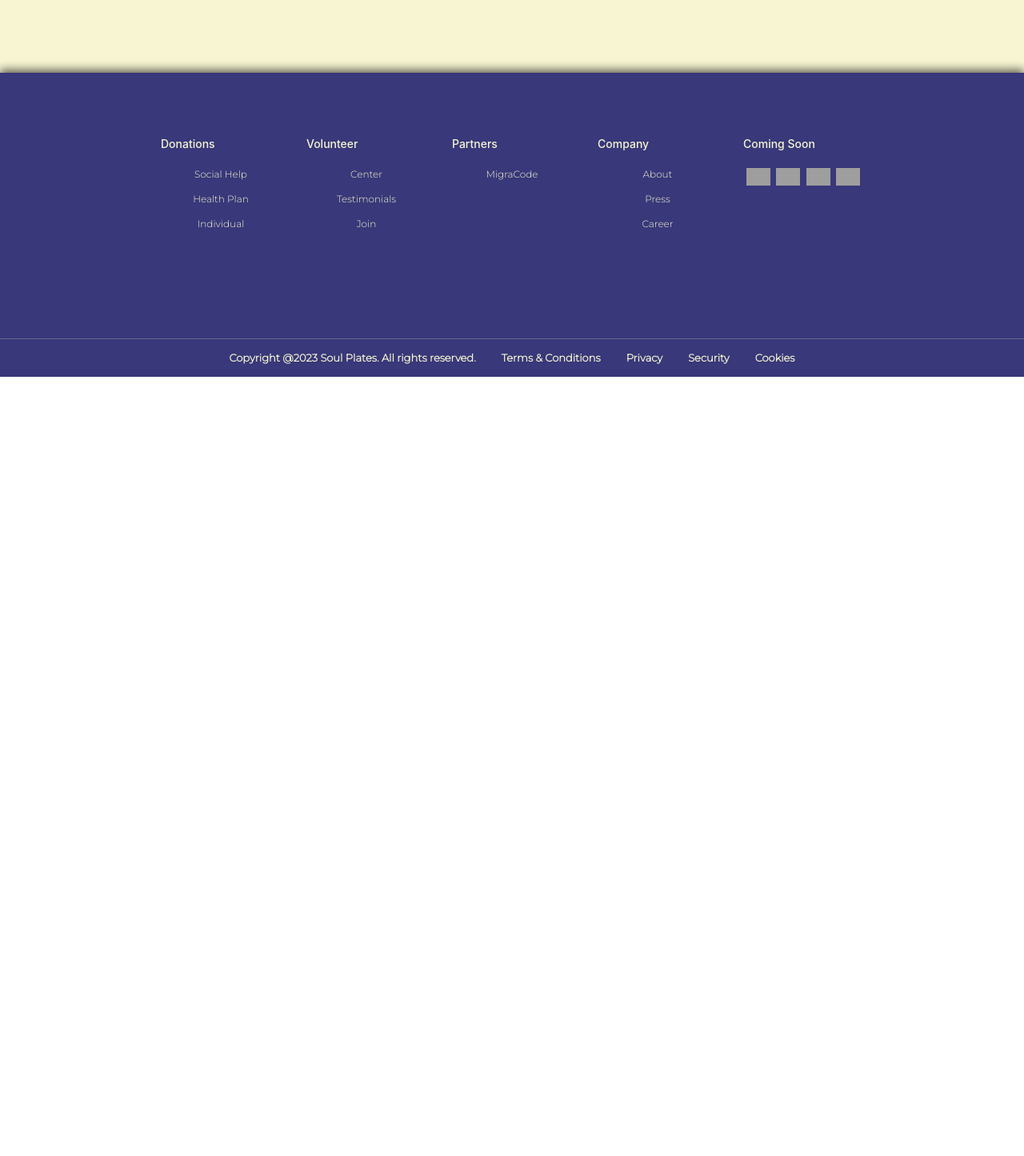
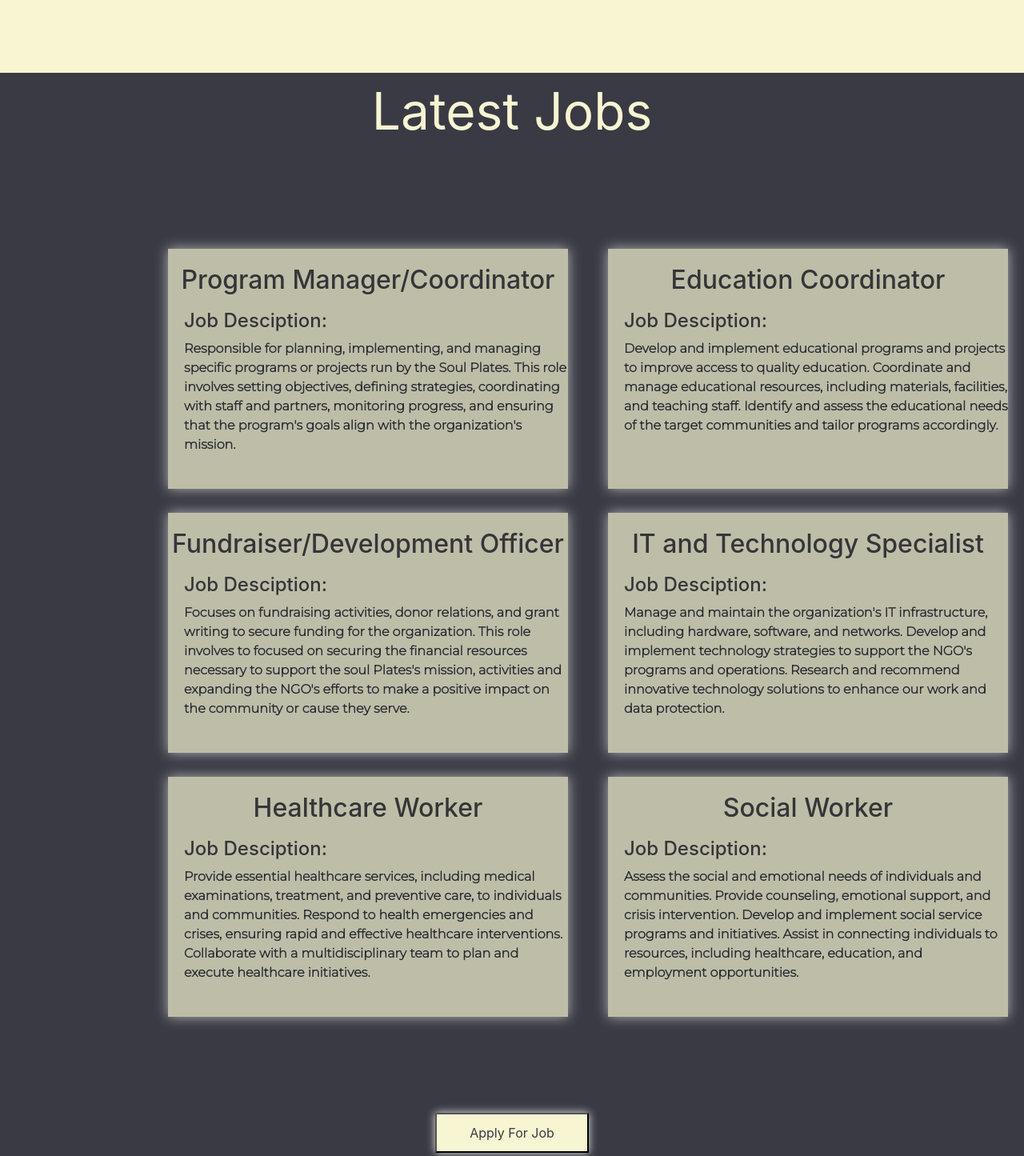
Before and after one commit to Majoissa/SoulPlatesProject, a React (Create React App) app in the folder react-app/: page /beneficiaries in a window 1280 px wide. Shown: the part 1425-2870 px from the top of the page at 80% size. Before the commit the page ends 1896 px from the top, so only its background shows below. Built offline with nearby package versions, Linux system fonts and the light colour scheme; grey boxes are pictures that could not be loaded; a web font is replaced by a local one.

Commit message:
job posting is done on beneficiaries page

```diff
--- a/react-app/src/components/Beneficiaries.jsx
+++ b/react-app/src/components/Beneficiaries.jsx
@@ -2,12 +2,19 @@ import Navbar from "./Navbar";
 import Footer from "./footer";
 import BeneficiaryVideo from "./Beneficiary-video";
 import TextCards from "./Beneficiary-text-cards";
+import JobPosts from "./Job-posting";
+import JobHeading from "./Job-posting-h1";
+import JobApplyButton from "./Job-apply-button";
+
 function Beneficiaries() {
   return (
     <div>
       <Navbar />
       <BeneficiaryVideo/>
       <TextCards />
+      < JobHeading />
+      <JobPosts />
+      <JobApplyButton />
       <Footer />
     </div>
   );
--- /dev/null
+++ b/react-app/src/components/Job-apply-button.css
@@ -0,0 +1,19 @@
+.job-apply-button {
+
+    background-color: #3A3A45;
+    width:100%;
+    height: 300px;
+    text-align: center;
+
+
+}
+
+.job-apply-button button {
+
+    background-color:  #F7F5D2;
+    color: #3A3A45;
+    width: 15%;
+    height: 55%;
+    box-shadow: 0px 0px 10px #eae8e8;
+
+}
--- /dev/null
+++ b/react-app/src/components/Job-apply-button.jsx
@@ -0,0 +1,26 @@
+import React , {useState} from'react';
+import "./Job-apply-button.css";
+import JobApplyForm from "./Job-apply-form";
+
+function JobApplyButton() {
+
+  const [showForm, setShowForm] = useState(false)
+
+     return (
+
+        <div className="job-apply-button">
+          {
+            showForm? (
+            <JobApplyForm />
+
+            ):(
+
+             <button onClick={() => setShowForm (true)} style={{height:'50px'}}>Apply For Job</button>
+
+            )}
+
+        </div>
+   );
+}
+
+export default JobApplyButton;
--- /dev/null
+++ b/react-app/src/components/Job-apply-form.css
@@ -0,0 +1,12 @@
+.jobs-form {
+
+   width:100%;
+   height: 500px;
+   background-color: #3A3A45 ;
+   color: white;
+   padding-bottom: 50px;
+   font-Family: 'Montserrat', sans-serif;
+   font-weight: bold;
+   font-size: 1.2rem;
+
+}
--- /dev/null
+++ b/react-app/src/components/Job-apply-form.jsx
@@ -0,0 +1,77 @@
+import React, { useState } from 'react';
+import "./Job-apply-form.css";
+
+function JobApplyForm () {
+
+    const [fullName, setfullName] = useState("");
+    const [email, setEmail] = useState("");
+    const [selectJob, setselectJob] = useState("");
+
+
+    const handleSubmit = (e) => {
+
+        e.preventDefault();
+    };
+
+    return  (
+
+      <div className="job-apply-form-box" style={{width:'100%', height:'350px'}}>
+
+
+        <form className='jobs-form' onSubmit={handleSubmit}>
+
+           <lable htmlFor = "Fullname" style={{marginRight:'15px'}}>Fullname</lable>
+           <input
+             type="text"
+             id="fullname"
+             name="fullname"
+             value={fullName}
+             onChange={(e) => setfullName(e.target.value)}
+             style={{marginBottom:'20px', fontFamily:'Montserrat sans-serif', marginRight:'15px'}}
+             />
+             <br />
+
+             <lable htmlFor = "email" style={{marginRight:'40px'}}>Email</lable>
+           <input
+             type="text"
+             id="email"
+             name="email"
+             value={email}
+             onChange={(e) => setEmail(e.target.value)}
+             style={{marginBottom:'20px', fontFamily:'Montserrat sans-serif'}}
+             />
+             <br />
+
+
+             <label htmlFor="selectJob" style={{marginRight:'15px'}}>Select Desired Position</label>
+
+             <select style={{marginBottom:'20px',marginRight:'135px'}}
+            id="selectJob"
+            value={selectJob}
+            onChange={(e) => setselectJob(e.target.value)}
+            required
+
+          >
+            <option value="">Select an option</option>
+            <option value="Program Manager/Coordinator">Program Manager/Coordinator</option>
+            <option value="Education Coordinator">Education Coordinator</option>
+            <option value="Fundraiser/Development Officer">Fundraiser/Development Officer</option>
+            <option value="IT and Technology Specialist">IT and Technology Specialist</option>
+            <option value="Healthcare Worker">Healthcare Worker</option>
+            <option value="Social Worker">Social Worker</option>
+            </select>
+
+            <br />
+
+             <input type = "submit" value= "Submit" style={{backgroundColor:'#F7F5D2;', marginLeft:'80px', fontWeight:'bold'}} />
+
+           </form>
+
+        </div>
+
+
+    )
+
+}
+
+export default JobApplyForm;
--- /dev/null
+++ b/react-app/src/components/Job-posting-h1.css
@@ -0,0 +1,16 @@
+.job-post-heading {
+
+    width: 100%;
+    height: 100px;
+    color: #F7F5D2;
+    background-color:  #3A3A45 ;
+    text-align: center;
+    font-size: 4rem;
+    transition: background-color 0.3s, color 0.3s, font-size 0.3s;
+}
+
+.job-post-heading:hover {
+    background-color: #F7F5D2;
+    color: #3A3A45;
+    font-size: 4.2rem; /* Slightly increase font size on hover */
+}
--- /dev/null
+++ b/react-app/src/components/Job-posting-h1.jsx
@@ -0,0 +1,16 @@
+import React from 'react';
+import "./Job-posting-h1.css";
+
+function JobHeading() {
+
+    return (
+
+        <div className='job-post-heading'>
+
+            <h7>Latest Jobs</h7>
+        </div>
+
+    )
+
+}
+export default JobHeading;
--- /dev/null
+++ b/react-app/src/components/Job-posting.css
@@ -0,0 +1,40 @@
+.main-job-box{
+
+    padding-top: 120px;
+    background-color:   #3A3A45 ;
+    height: 1200px;
+    display:flex;
+}
+
+.job-box-1 {
+
+    height: 800px;
+    background-color:   #3A3A45 ;
+    margin-left: 160px;
+
+}
+
+
+.job-box-2 {
+
+    height: 800px;
+    background-color:   #3A3A45 ;
+
+}
+
+.job-post {
+    width: 500px;
+    height: 300px;
+    background-color: #F7F5D2;
+    margin-left: 50px;
+    box-shadow: 0px 0px 15px #eae8e8;
+    opacity: 0.7;
+    transition: opacity 0.3s;
+}
+
+.job-post:hover {
+    opacity: 1;
+    transition: opacity 0.3s;
+    border:solid 3px blueviolet;
+
+}
--- /dev/null
+++ b/react-app/src/components/Job-posting.jsx
@@ -0,0 +1,82 @@
+import React from 'react';
+import "./Job-posting.css";
+
+function JobPosts() {
+
+    return (
+
+    <div className='main-job-box'>
+
+        <div className='job-box-1'>
+
+           <div className='job-post' style={{marginBottom:'30px'}}>
+
+               <h1 style={{fontSize:'2rem', textAlign:'center', paddingTop:'20px'}}>Program Manager/Coordinator</h1>
+               <h1 style={{fontSize:'1.5rem', textAlign:'left', paddingTop:'10px', paddingLeft:'20px'}}>Job Desciption:</h1>
+               <p style={{fontSize:'1rem',textAlign:'left', paddingLeft:'20px',fontWeight:'bold' }}>
+               Responsible for planning, implementing, and managing specific programs or projects run by the Soul Plates. This role involves setting objectives, defining strategies, coordinating with staff and partners, monitoring progress, and ensuring that the program's goals align with the organization's mission.
+               </p>
+
+          </div>
+          <div className='job-post'  style={{marginBottom:'30px'}}>
+
+              <h1 style={{fontSize:'2rem', textAlign:'center', paddingTop:'20px'}}>Fundraiser/Development Officer</h1>
+              <h1 style={{fontSize:'1.5rem', textAlign:'left', paddingTop:'10px', paddingLeft:'20px'}}>Job Desciption:</h1>
+               <p style={{fontSize:'1rem',textAlign:'left', paddingLeft:'20px',fontWeight:'bold' }}>
+               Focuses on fundraising activities, donor relations, and grant writing to secure funding for the organization. This role involves to focused on securing the financial resources necessary to support the soul Plates's mission, activities and expanding the NGO's efforts to make a positive impact on the community or cause they serve.
+               </p>
+
+          </div>
+          <div className='job-post' style={{marginBottom:'30px'}}>
+
+              <h1 style={{fontSize:'2rem', textAlign:'center', paddingTop:'20px'}}>Healthcare Worker</h1>
+              <h1 style={{fontSize:'1.5rem', textAlign:'left', paddingTop:'10px', paddingLeft:'20px'}}>Job Desciption:</h1>
+               <p style={{fontSize:'1rem',textAlign:'left', paddingLeft:'20px',fontWeight:'bold' }}>
+               Provide essential healthcare services, including medical examinations, treatment, and preventive care, to individuals and communities. Respond to health emergencies and crises, ensuring rapid and effective healthcare interventions. Collaborate with a multidisciplinary team to plan and execute healthcare initiatives.
+               </p>
+
+
+          </div>
+
+        </div>
+
+        <div className='job-box-2'>
+          <div className='job-post'  style={{marginBottom:'30px'}}>
+
+             <h1 style={{fontSize:'2rem', textAlign:'center', paddingTop:'20px'}}>Education Coordinator</h1>
+             <h1 style={{fontSize:'1.5rem', textAlign:'left', paddingTop:'10px', paddingLeft:'20px'}}>Job Desciption:</h1>
+               <p style={{fontSize:'1rem',textAlign:'left', paddingLeft:'20px',fontWeight:'bold' }}>
+               Develop and implement educational programs and projects to improve access to quality education. Coordinate and manage educational resources, including materials, facilities, and teaching staff. Identify and assess the educational needs of the target communities and tailor programs accordingly.
+               </p>
+
+
+          </div>
+          <div className='job-post'  style={{marginBottom:'30px'}}>
+
+             <h1 style={{fontSize:'2rem', textAlign:'center', paddingTop:'20px'}}>IT and Technology Specialist</h1>
+             <h1 style={{fontSize:'1.5rem', textAlign:'left', paddingTop:'10px', paddingLeft:'20px'}}>Job Desciption:</h1>
+               <p style={{fontSize:'1rem',textAlign:'left', paddingLeft:'20px',fontWeight:'bold' }}>
+               Manage and maintain the organization's IT infrastructure, including hardware, software, and networks. Develop and implement technology strategies to support the NGO's programs and operations. Research and recommend innovative technology solutions to enhance our work and data protection.
+               </p>
+
+
+          </div>
+          <div className='job-post'  style={{marginBottom:'30px'}}>
+
+             <h1 style={{fontSize:'2rem', textAlign:'center', paddingTop:'20px'}}>Social Worker</h1>
+             <h1 style={{fontSize:'1.5rem', textAlign:'left', paddingTop:'10px', paddingLeft:'20px'}}>Job Desciption:</h1>
+               <p style={{fontSize:'1rem',textAlign:'left', paddingLeft:'20px',fontWeight:'bold' }}>
+               Assess the social and emotional needs of individuals and communities. Provide counseling, emotional support, and crisis intervention. Develop and implement social service programs and initiatives. Assist in connecting individuals to resources, including healthcare, education, and employment opportunities.
+               </p>
+
+
+          </div>
+
+        </div>
+
+      </div>
+
+    );
+  }
+
+  export default JobPosts;
```
